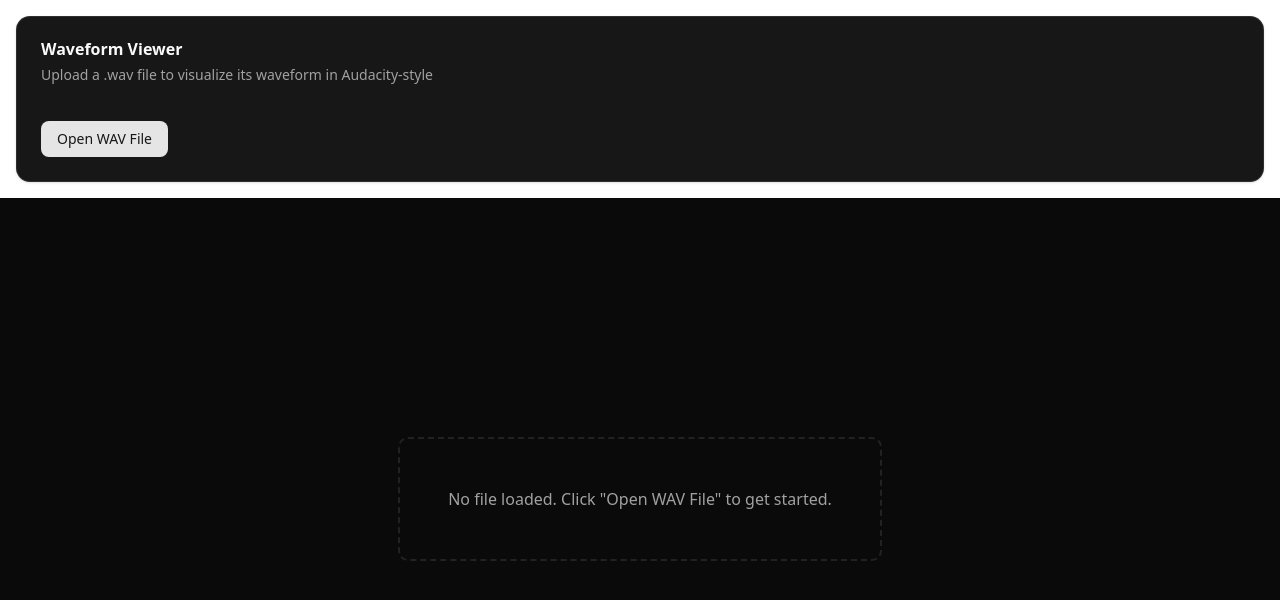
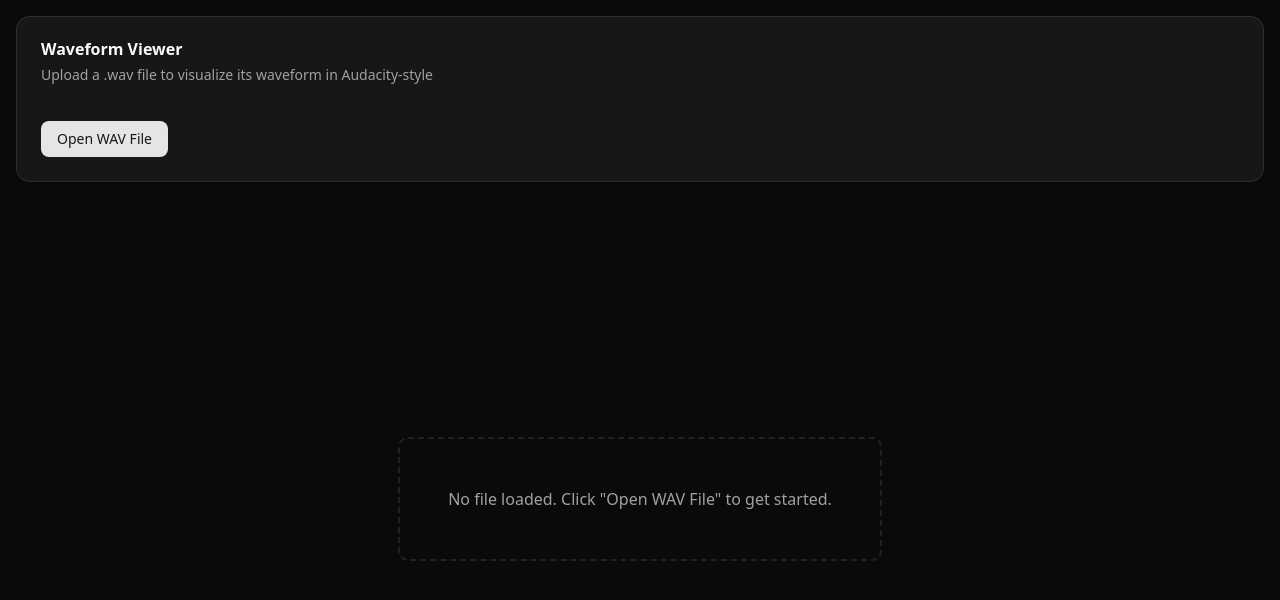
Before and after one commit to tomast1337/waveformapp, a React (Vite) app: page / in a window 1280 px wide. Shown: the top 600 px of the page. Built offline with nearby package versions, Linux system fonts and the light colour scheme.

Commit message:
Enhance dark mode support and improve color handling in WaveformViewer. Added dark mode class to HTML, updated CSS for background colors, and refactored color handling in the WaveformViewer to utilize CSS variables for better theme integration.

```diff
--- a/src/components/WaveformViewer.tsx
+++ b/src/components/WaveformViewer.tsx
@@ -170,6 +170,14 @@ export function WaveformViewer() {
     const ctx = canvas.getContext('2d');
     if (!ctx) return;
 
+    // Get CSS variables for colors
+    const root = document.documentElement;
+    const bgColor = getComputedStyle(root).getPropertyValue('--background').trim() || 'oklch(0.145 0 0)';
+    const borderColor = getComputedStyle(root).getPropertyValue('--border').trim() || 'oklch(0.922 0 0)';
+    const primaryColor = getComputedStyle(root).getPropertyValue('--primary').trim() || 'oklch(0.205 0 0)';
+    const destructiveColor = getComputedStyle(root).getPropertyValue('--destructive').trim() || 'oklch(0.577 0.245 27.325)';
+    const chart1Color = getComputedStyle(root).getPropertyValue('--chart-1').trim() || 'oklch(0.646 0.222 41.116)';
+
     const { samples, duration } = audioData;
     const dpr = window.devicePixelRatio || 1;
 
@@ -191,12 +199,77 @@ export function WaveformViewer() {
 
     const centerY = displayHeight / 2;
 
-    // Clear canvas
-    ctx.fillStyle = '#1a1a1a';
+    // Convert CSS color (oklch or any format) to rgb for canvas
+    const cssColorToRgb = (cssColor: string): string => {
+      // Remove parentheses if present (for oklch values)
+      const cleanColor = cssColor.trim();
+
+      // Try to use the color directly first (modern browsers support oklch in canvas)
+      try {
+        const tempCanvas = document.createElement('canvas');
+        tempCanvas.width = 1;
+        tempCanvas.height = 1;
+        const tempCtx = tempCanvas.getContext('2d', { willReadFrequently: true });
+        if (tempCtx) {
+          // Try oklch format
+          if (cleanColor.includes('oklch')) {
+            tempCtx.fillStyle = cleanColor;
+          } else {
+            tempCtx.fillStyle = cleanColor;
+          }
+          tempCtx.fillRect(0, 0, 1, 1);
+          const data = tempCtx.getImageData(0, 0, 1, 1).data;
+          return `rgb(${data[0]}, ${data[1]}, ${data[2]})`;
+        }
+      } catch (e) {
+        // Fallback if conversion fails
+      }
+
+      // Fallback colors based on dark/light mode
+      const isDark = document.documentElement.classList.contains('dark') ||
+                     window.matchMedia('(prefers-color-scheme: dark)').matches;
+      if (isDark) {
+        if (cleanColor.includes('background') || cleanColor.includes('0.145') || cleanColor.includes('0.205')) {
+          return '#1a1a1a';
+        }
+        if (cleanColor.includes('border') || cleanColor.includes('0.922')) {
+          return '#404040';
+        }
+        if (cleanColor.includes('primary') || cleanColor.includes('0.922')) {
+          return '#e5e5e5';
+        }
+        if (cleanColor.includes('destructive')) {
+          return '#ef4444';
+        }
+        if (cleanColor.includes('chart')) {
+          return '#22c55e';
+        }
+      } else {
+        if (cleanColor.includes('background')) {
+          return '#ffffff';
+        }
+        if (cleanColor.includes('border') || cleanColor.includes('0.922')) {
+          return '#e5e5e5';
+        }
+        if (cleanColor.includes('primary')) {
+          return '#171717';
+        }
+        if (cleanColor.includes('destructive')) {
+          return '#dc2626';
+        }
+        if (cleanColor.includes('chart')) {
+          return '#16a34a';
+        }
+      }
+      return '#000000';
+    };
+
+    // Clear canvas with background color
+    ctx.fillStyle = cssColorToRgb(bgColor);
     ctx.fillRect(0, 0, displayWidth, displayHeight);
 
-    // Draw center line
-    ctx.strokeStyle = '#666';
+    // Draw center line with border color
+    ctx.strokeStyle = cssColorToRgb(borderColor);
     ctx.lineWidth = 1;
     ctx.beginPath();
     ctx.moveTo(0, centerY);
@@ -231,9 +304,9 @@ export function WaveformViewer() {
       maxValues[i] = max;
     }
 
-    // Draw waveform
-    ctx.strokeStyle = '#4a9eff';
-    ctx.fillStyle = '#4a9eff';
+    // Draw waveform with primary color
+    ctx.strokeStyle = cssColorToRgb(primaryColor);
+    ctx.fillStyle = cssColorToRgb(primaryColor);
     ctx.lineWidth = 1;
 
     for (let i = 0; i < displayWidth; i++) {
@@ -253,7 +326,7 @@ export function WaveformViewer() {
     // Draw playhead (current playback position) - make it thicker for easier dragging
     if (duration > 0) {
       const playheadX = (currentTime / duration) * displayWidth;
-      ctx.strokeStyle = '#ff4444';
+      ctx.strokeStyle = cssColorToRgb(destructiveColor);
       ctx.lineWidth = isDragging ? 3 : 2;
       ctx.beginPath();
       ctx.moveTo(playheadX, 0);
@@ -261,16 +334,16 @@ export function WaveformViewer() {
       ctx.stroke();
 
       // Draw a small circle at top for better visibility
-      ctx.fillStyle = '#ff4444';
+      ctx.fillStyle = cssColorToRgb(destructiveColor);
       ctx.beginPath();
       ctx.arc(playheadX, 8, 6, 0, Math.PI * 2);
       ctx.fill();
     }
 
-    // Draw start position marker (if set)
+    // Draw start position marker (if set) with chart color
     if (startPosition > 0 && duration > 0) {
       const startX = (startPosition / duration) * displayWidth;
-      ctx.strokeStyle = '#44ff44';
+      ctx.strokeStyle = cssColorToRgb(chart1Color);
       ctx.lineWidth = 1;
       ctx.setLineDash([4, 4]);
       ctx.beginPath();
@@ -725,7 +798,7 @@ export function WaveformViewer() {
   };
 
   return (
-    <div className="h-screen flex flex-col w-full">
+    <div className="h-screen flex flex-col w-full min-w-0">
       <Card className="shrink-0 m-4">
         <CardHeader className="pb-3">
           <CardTitle>Waveform Viewer</CardTitle>
@@ -788,9 +861,10 @@ export function WaveformViewer() {
       {audioData && (
         <div
           ref={containerRef}
-          className="flex-1 overflow-x-auto overflow-y-hidden"
+          className="flex-1 overflow-x-auto overflow-y-hidden min-w-0"
+          style={{ maxWidth: '100%' }}
         >
-          <div className="border rounded-lg overflow-hidden m-4 inline-block min-w-full">
+          <div className="border rounded-lg overflow-hidden m-4 inline-block">
             <canvas
               ref={canvasRef}
               className="block cursor-pointer"
--- a/src/frontend.tsx
+++ b/src/frontend.tsx
@@ -10,11 +10,13 @@ import { createRoot } from "react-dom/client";
 import { App } from "./App";
 
 const elem = document.getElementById("root")!;
+
+// Apply dark mode to html element
+document.documentElement.classList.add('dark');
+
 const app = (
   <StrictMode>
-    <main className="flex flex-col items-center justify-center h-screen dark">
     <App />
-    </main>
   </StrictMode>
 );
 
--- a/src/index.css
+++ b/src/index.css
@@ -5,12 +5,19 @@
     @apply font-sans;
   }
 
+  html {
+    background-color: var(--background);
+  }
+
   body {
     @apply min-w-[320px] h-screen relative m-0 p-0 bg-background text-foreground overflow-hidden;
+    overflow-x: hidden;
+    background-color: var(--background);
   }
 
   #root {
-    @apply h-full w-full;
+    @apply h-full w-full overflow-hidden;
     background-color: var(--background);
+    max-width: 100vw;
   }
 }
```
